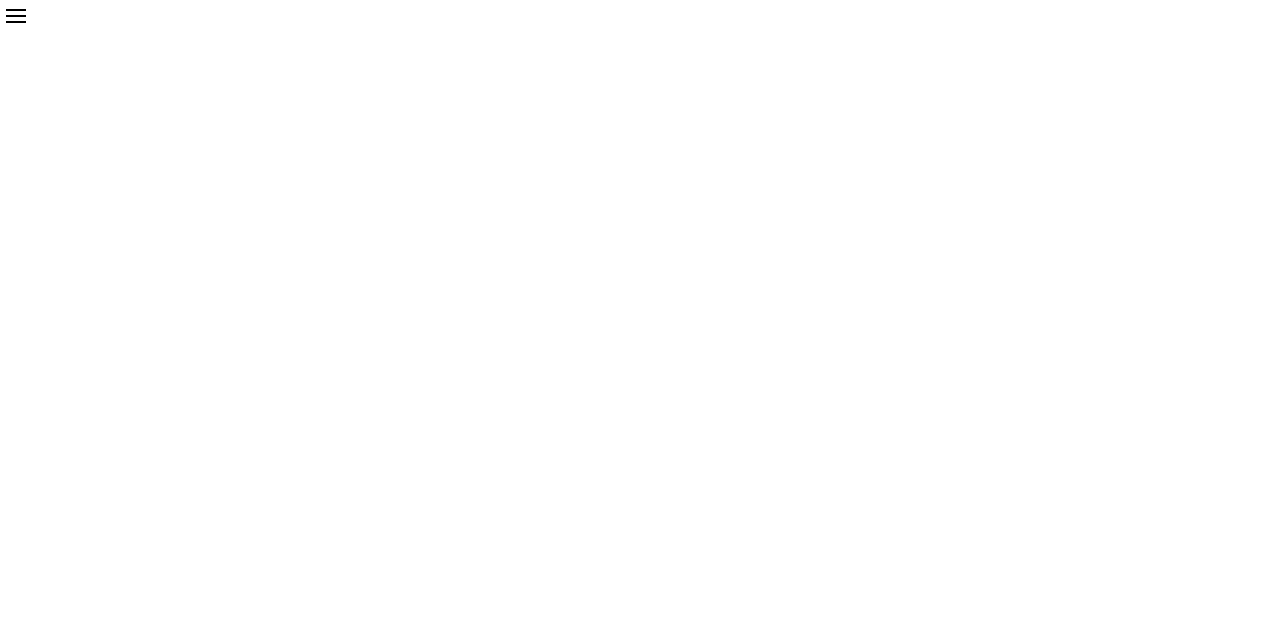
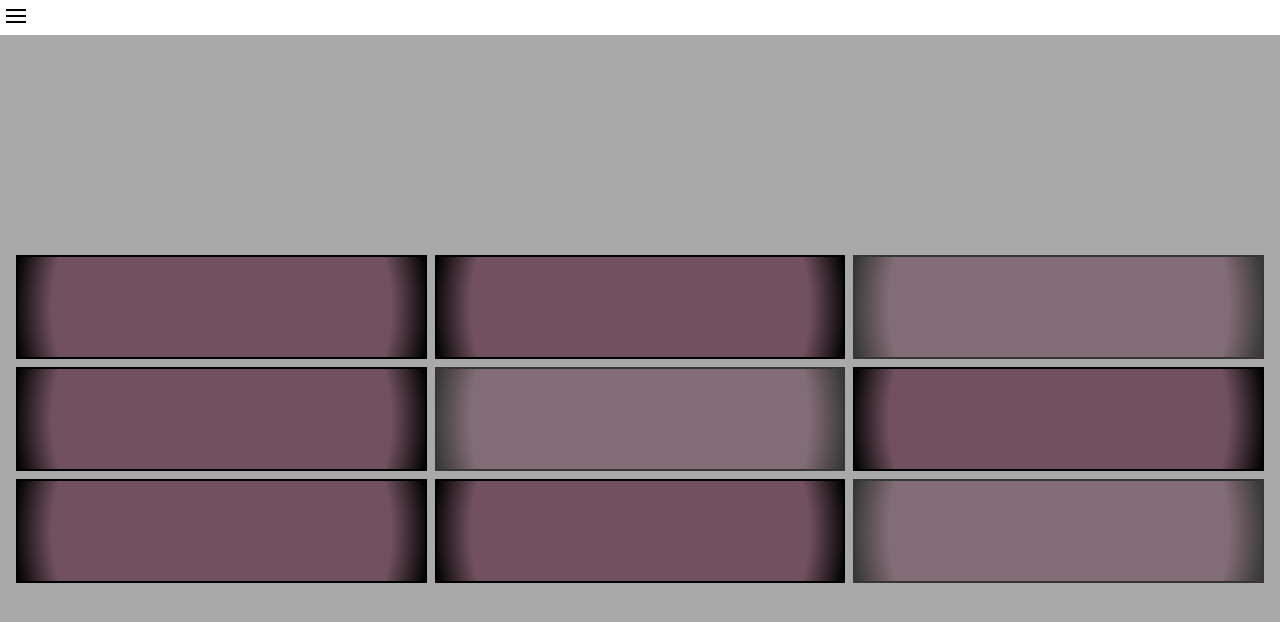
Before and after one commit to YiChengChen0608/Interview, a Vue app: page / in a window 1280 px wide. Shown: the top 622 px of the page. Built offline with nearby package versions, Linux system fonts and the light colour scheme.

Commit message:
feat(cells): add component

```diff
--- a/src/App.vue
+++ b/src/App.vue
@@ -2,6 +2,7 @@
 import { onMounted, ref } from "vue";
 import Header from "@/components/Header/index.vue";
 import Sidebar from "@/components/Sidebar/index.vue";
+import Square from "@/components/Square/index.vue";
 
 // 側邊欄
 const isSideBarOpened = ref(false);
@@ -25,6 +26,7 @@ onMounted(() => {
 
   <main>
     <Sidebar :isSideBarOpened="isSideBarOpened"></Sidebar>
+    <Square></Square>
   </main>
 </template>
 
@@ -32,6 +34,9 @@ onMounted(() => {
 /* 30px為 header */
 main {
   height: calc(100vh - 2rem);
-  overflow-x: hidden;
+  position: relative;
+  background-color: darkgrey;
+  overflow: hidden;
+  padding: 0 1rem;
 }
 </style>
--- a/src/components/Menu/index.vue
+++ b/src/components/Menu/index.vue
@@ -27,7 +27,7 @@ const expandMenuItems = (items, key) => {
     }
     // 如果有children的 會在往下找
     if (Object.hasOwn(item, "children")) {
-      // 利用遞迴判斷 如果target為當前item的children或更下層的children時，則改狀態
+      // 遞迴判斷 如果target為當前item的children或更下層的children時，則改狀態
       if (expandMenuItems(item.children, key)) {
         item.expanded = true;
         goal = true;
--- a/src/components/Sidebar/index.vue
+++ b/src/components/Sidebar/index.vue
@@ -67,6 +67,9 @@ onMounted(() => {
   background-color: #000;
   transform: translateX(200%);
   transition: 0.1s linear;
+  position: absolute;
+  z-index: 1;
+  opacity: 0.9;
 }
 
 .sidebar.open {
--- /dev/null
+++ b/src/components/Square/Ball/index.vue
@@ -0,0 +1,5 @@
+<script setup></script>
+
+<template></template>
+
+<style></style>
--- /dev/null
+++ b/src/components/Square/Cell/index.vue
@@ -0,0 +1,39 @@
+<script setup>
+const props = defineProps({
+  active: {
+    type: Boolean,
+    default: false,
+  },
+});
+</script>
+
+<template>
+  <div class="cell" :class="{ active }"></div>
+</template>
+
+<style scoped>
+.cell {
+  height: 100px;
+  border: black solid 2px;
+  background: radial-gradient(
+    circle,
+    rgba(113, 81, 95, 1) 81%,
+    rgba(0, 0, 0, 1) 100%
+  );
+}
+
+.cell.active {
+  animation-name: opacity;
+  animation-duration: 0.4s;
+  animation-iteration-count: infinite;
+}
+
+@keyframes opacity {
+  from {
+    opacity: 1;
+  }
+  to {
+    opacity: 0.6;
+  }
+}
+</style>
--- /dev/null
+++ b/src/components/Square/index.vue
@@ -0,0 +1,73 @@
+<script setup>
+import Cell from "@/components/Square/Cell/index.vue";
+import { ref, defineProps, onMounted } from "vue";
+const props = defineProps({
+  // 預設為九宮格
+  cellsCount: {
+    type: Number,
+    default: 9,
+  },
+});
+
+const cellRef = ref(null);
+
+const animationCells = (cellsCount) => {
+  // 這邊要以單數才會比較準確，例如9宮格, 25宮格, ....
+  // 右上角格子為 總格子數開根號
+  const rightTop = Math.sqrt(cellsCount);
+  // 中間的格子為 總格子數 / 2 無條件進位
+  const middle = Math.ceil(cellsCount / 2);
+  // 右下角格子為 總格子數
+  const rightBottom = cellsCount;
+
+  return [rightTop, middle, rightBottom];
+};
+
+const getCornerCells = (cellsCount) => {
+  // 左上角一定為1
+  const leftTop = 1;
+  // 右上角格子為 總格子數開根號
+  const rightTop = Math.sqrt(cellsCount);
+  // 左下角格子為 (右上角格子 * 右上角格子 - 1) + 1
+  const leftBottom = rightTop * (rightTop - 1) + 1;
+  // 右下角格子為 總格子數
+  const rightBottom = cellsCount;
+
+  return [leftTop, rightTop, leftBottom, rightBottom];
+};
+
+const activeCells = new Set(animationCells(props.cellsCount));
+const cornerCells = new Set(getCornerCells(props.cellsCount));
+</script>
+
+<template>
+  <div class="container">
+    <Cell
+      ref="cellRef"
+      v-for="i in cellsCount"
+      :key="i"
+      :active="activeCells.has(i)"
+    ></Cell>
+    <!-- <div class="box"></div> -->
+  </div>
+</template>
+
+<style scoped>
+.container {
+  width: calc(100% - 2rem);
+  position: absolute;
+  top: 50%;
+  left: 50%;
+  transform: translate(-50%, -50%);
+  display: grid;
+  grid-template-columns: repeat(3, 1fr);
+  gap: 0.5rem;
+}
+
+.box {
+  position: absolute;
+  width: 100%;
+  height: 100%;
+  background-color: #000;
+}
+</style>
```
Also changed, not shown: src/composables/useBallPosition.js (added, +34 -0 lines).
